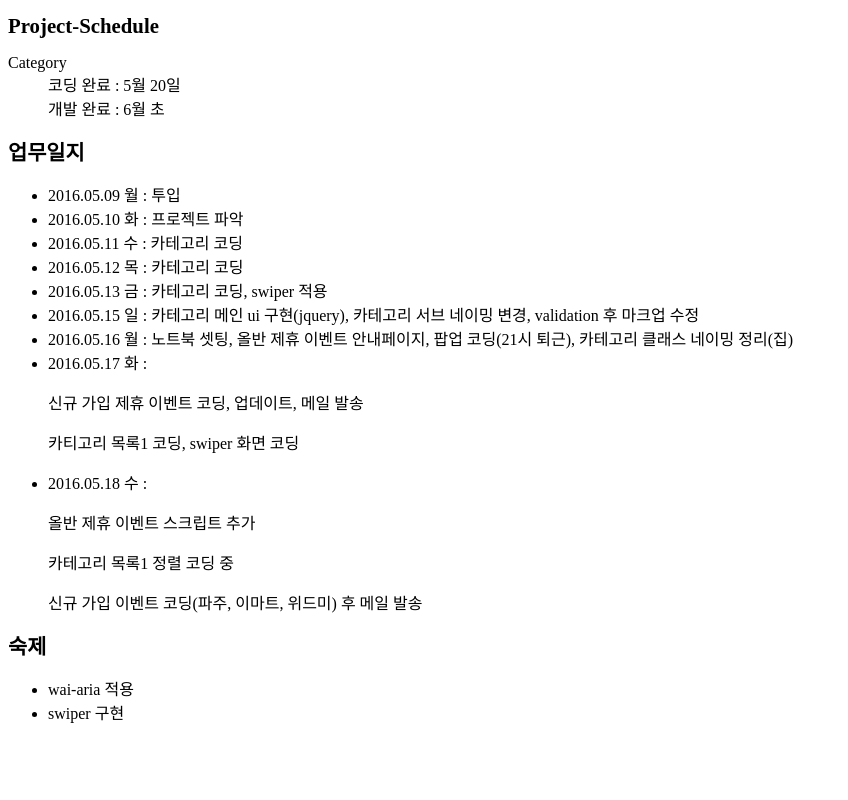
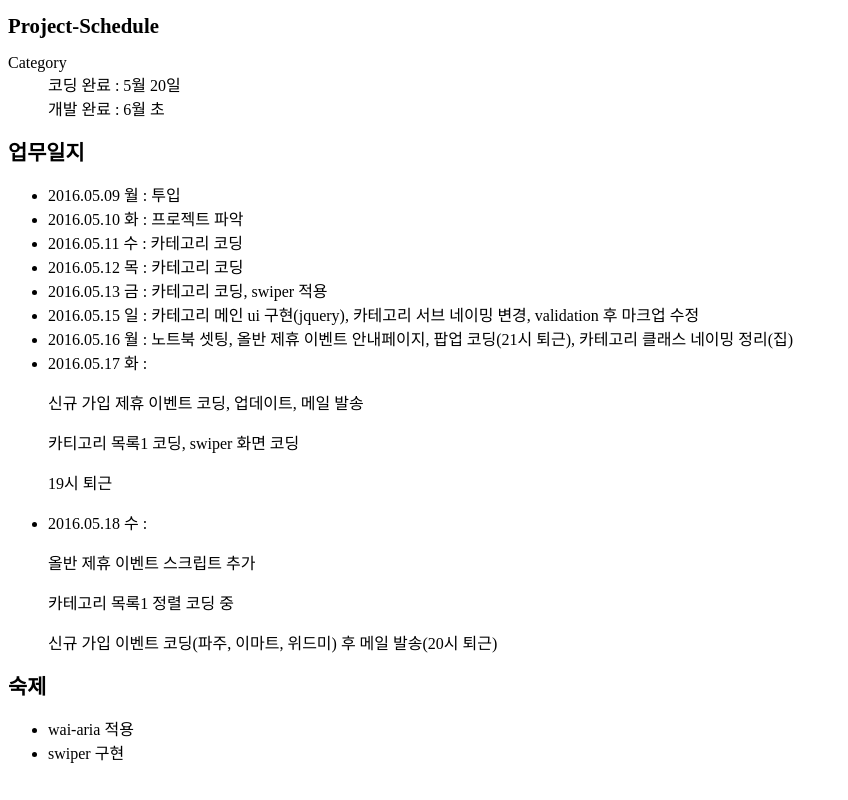
Before and after one commit to thegi01/project, a plain HTML site: page log.html in a window 1280 px wide. Shown: the whole page, without its empty margins (0-848 px from the left). Drawn offline with Linux system fonts and the light colour scheme.

Commit message:
Update log.html

```diff
--- a/log.html
+++ b/log.html
@@ -28,11 +28,12 @@
     <li>2016.05.17 화 :
       <p>신규 가입 제휴 이벤트 코딩, 업데이트, 메일 발송</p>
       <p>카티고리 목록1 코딩, swiper 화면 코딩</p>
+      <p>19시 퇴근</p>
     </li>
     <li>2016.05.18 수 :
       <p>올반 제휴 이벤트 스크립트 추가</p>
       <p>카테고리 목록1 정렬 코딩 중</p>
-      <p>신규 가입 이벤트 코딩(파주, 이마트, 위드미) 후 메일 발송</p>
+      <p>신규 가입 이벤트 코딩(파주, 이마트, 위드미) 후 메일 발송(20시 퇴근)</p>
     </li>
   </ul>
 
```
